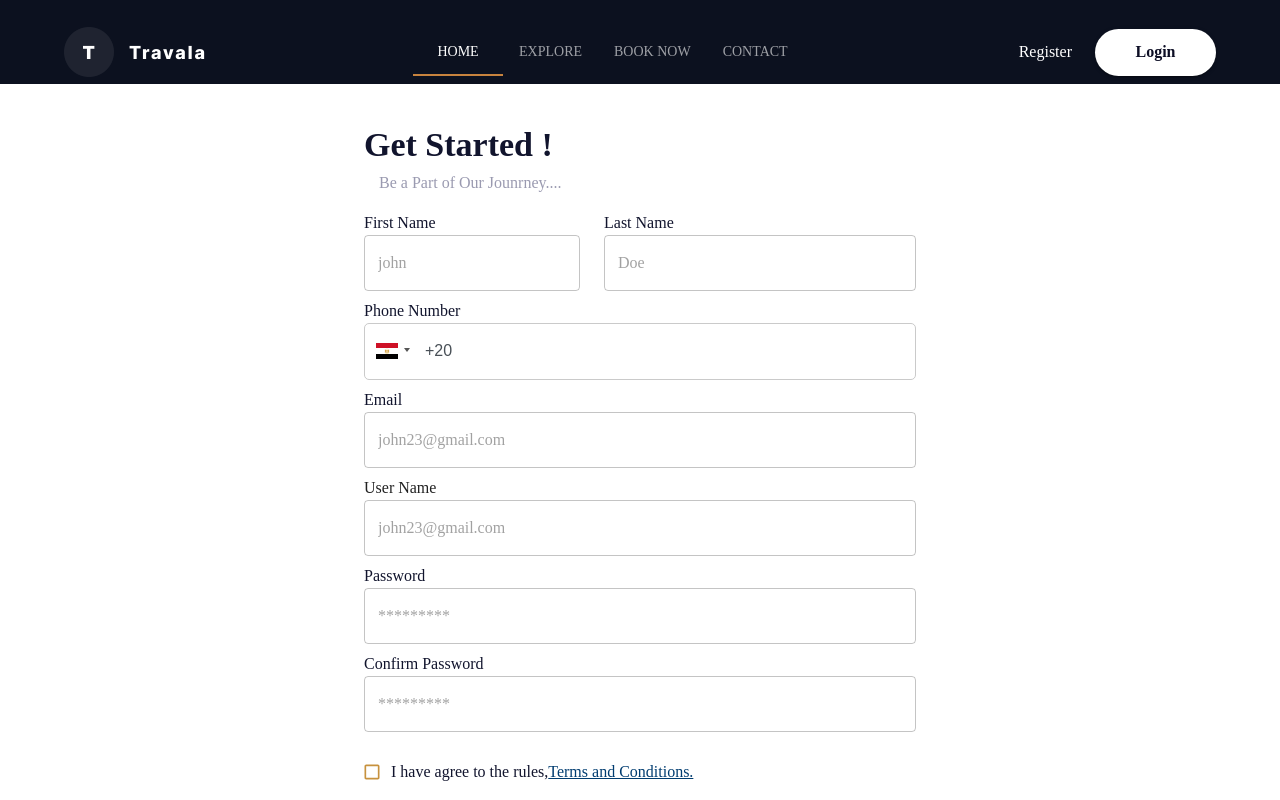
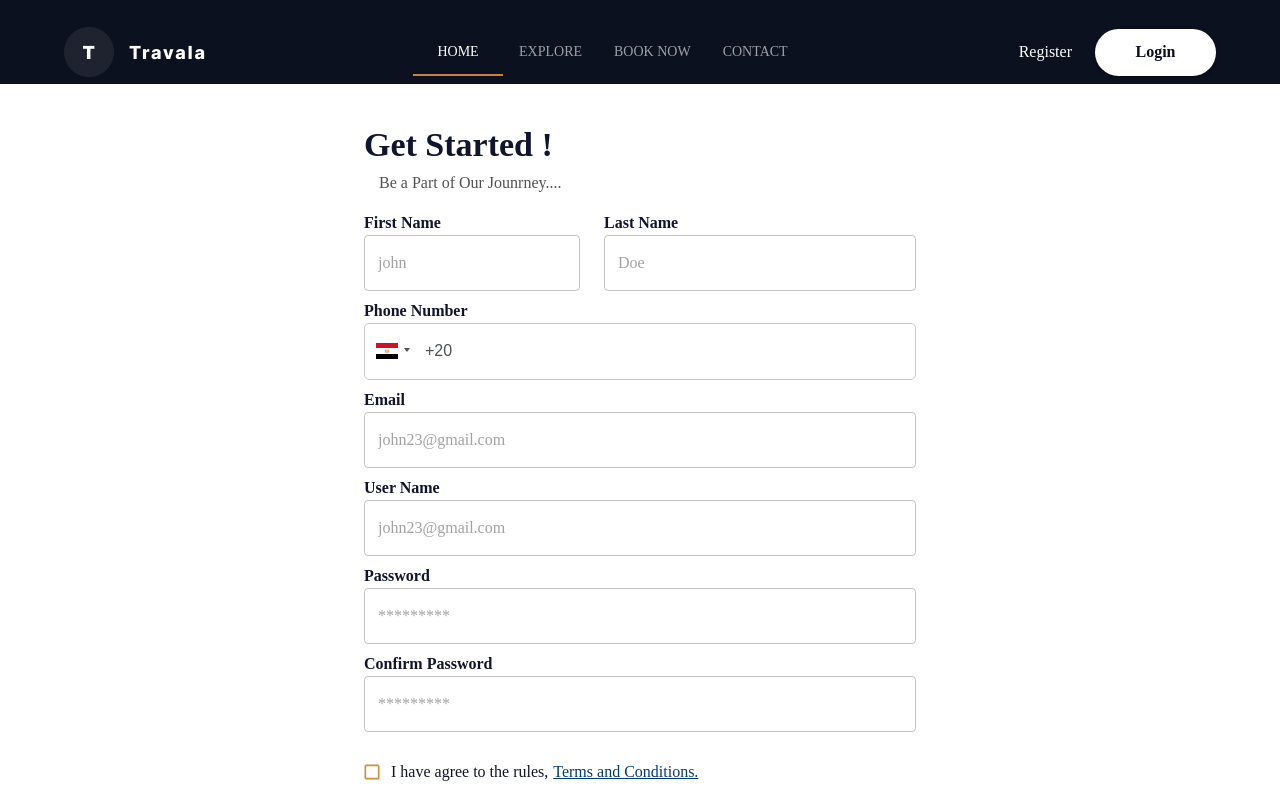
Before and after one commit to Software-Lifecycle-Consultants/slc-open-hms, a Next.js app: page /register in a window 1280 px wide. Shown: the top 800 px of the page. Built offline with nearby package versions, Linux system fonts and the light colour scheme.

Commit message:
Bug Fixed made front end align to the figma design

```diff
--- a/app/register/page.tsx
+++ b/app/register/page.tsx
@@ -118,7 +118,7 @@ const Register: React.FC = () => {
               marginTop: "5px",
               marginLeft: "15px",
               marginBottom:"8px",
-              color: '#9A9AB0'
+              color: '#515151'
             }}>
               {registerPageDetails.registerPageSubtitle}
             </Typography>
@@ -129,6 +129,7 @@ const Register: React.FC = () => {
             xs={5}
             sx={{
               color: "#11142D",
+              fontWeight: "bold",
             }}>
             {registerPageDetails.registerPageFirstNameSection}
             <TextField
@@ -147,6 +148,7 @@ const Register: React.FC = () => {
             xs={7}
             sx={{
               color: "#11142D",
+              fontWeight: "bold",
             }}>
             {registerPageDetails.registerPageLastNameSection}
             <TextField
@@ -165,6 +167,7 @@ const Register: React.FC = () => {
             xs={12}
             sx={{
               color: "#11142D",
+              fontWeight: "bold",
             }}>
             {registerPageDetails.registerPagePhoneNumSection}
             <PhoneInput
@@ -183,6 +186,7 @@ const Register: React.FC = () => {
             xs={12}
             sx={{
               color: "#11142D",
+              fontWeight: "bold",
             }}>
             {registerPageDetails.registerPageEmailSection}
             <TextField
@@ -197,7 +201,11 @@ const Register: React.FC = () => {
             />
           </Grid>
           {/* User Name Section */}
-          <Grid item xs={12}>
+          <Grid item xs={12}
+          sx={{
+            fontWeight: "bold",
+            color: "#11142D",
+            }}>
             {registerPageDetails.registerPageUserNameSection}
             <TextField
               fullWidth
@@ -215,6 +223,7 @@ const Register: React.FC = () => {
             xs={12}
             sx={{
               color: "#11142D",
+              fontWeight: "bold",
             }}>
             {registerPageDetails.registerPagePasswordSection}
             <TextField
@@ -234,6 +243,7 @@ const Register: React.FC = () => {
             xs={12}
             sx={{
               color: "#11142D",
+              fontWeight: "bold",
             }}>
             {registerPageDetails.registerPageConfirmPwdSection}
             <TextField
@@ -253,6 +263,7 @@ const Register: React.FC = () => {
               sx={{
                 marginTop: "5px",
                 color: "#11142D",
+                fontWeight: "bold",
               }}
               control={
                 <Checkbox
@@ -271,7 +282,7 @@ const Register: React.FC = () => {
                   {/* Add link to Terms and Conditions section */}
                   <a
                     href="/terms-condition"
-                    style={{ color: "rgba(0, 60, 112, 1)" }}>
+                    style={{ color: "#003C70", marginLeft:"5px" }}>
                     {registerPageDetails.registerPageTermsandConditionsSection}
                   </a>
                 </>
@@ -302,6 +313,7 @@ const Register: React.FC = () => {
             xs={12}
             sx={{
               color: "#11142D",
+              fontWeight: "bold",
             }}>
             <Typography align="center">
               {registerPageDetails.registerPageHaveAccountSection}{" "}
```
